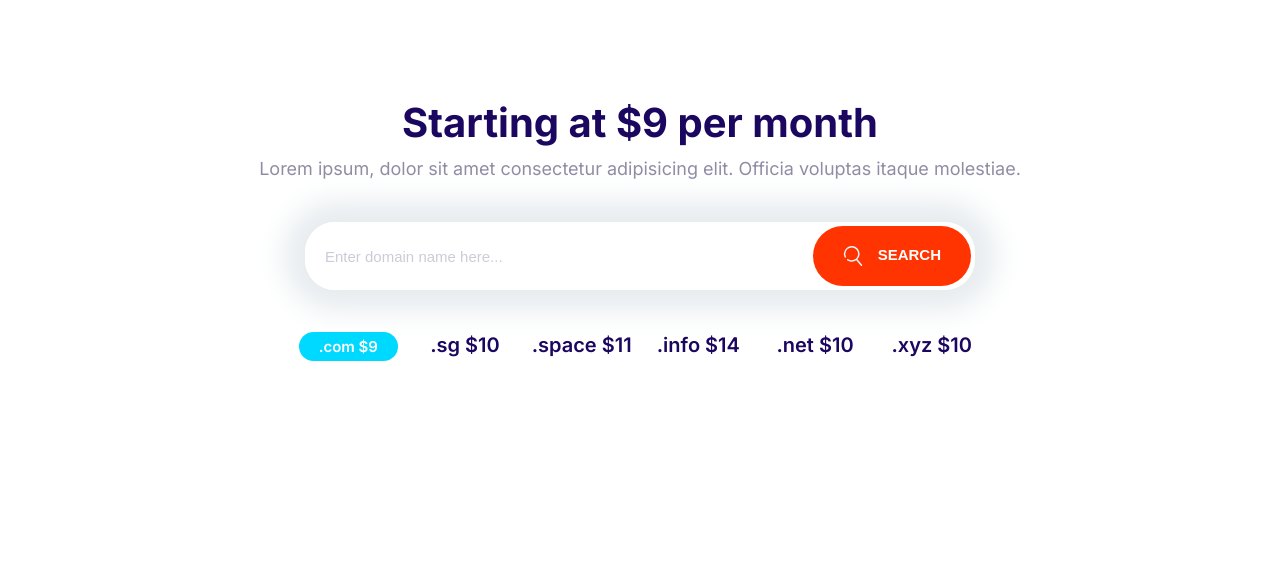
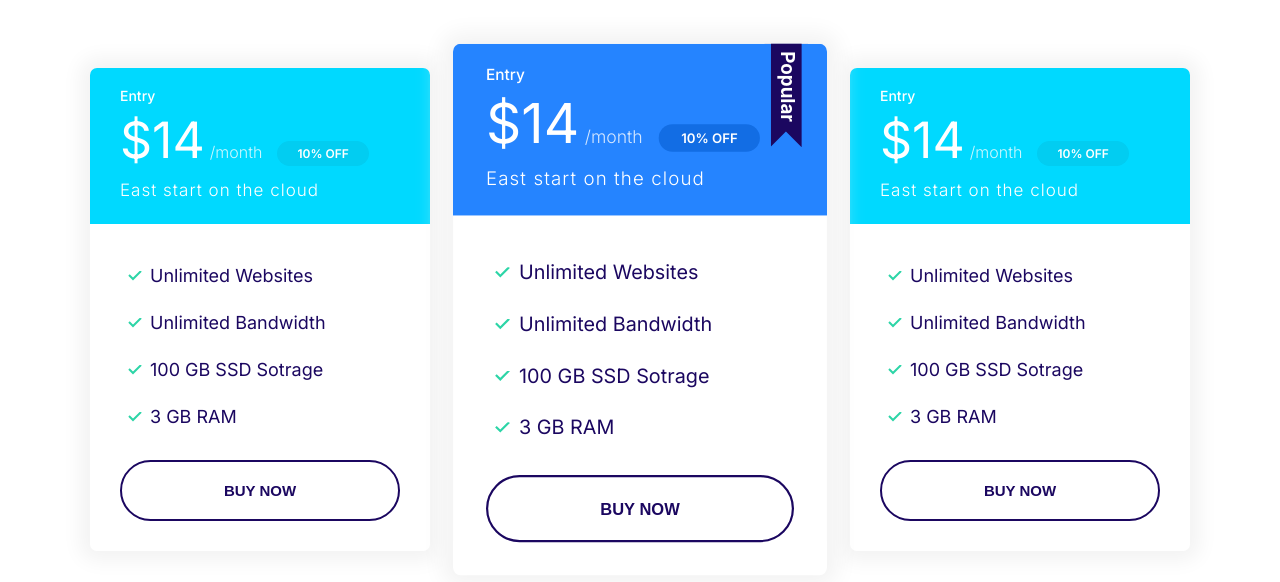
Before and after one commit to Agilesh-s/cloudify, a plain HTML site: page index.html in a window 1280 px wide. Drawn offline with Linux system fonts and the light colour scheme.

Commit message:
Created plans block

```diff
--- a/css/styles.css
+++ b/css/styles.css
@@ -328,7 +328,19 @@ a{
     color: #fff;
 }
 
+.card--primary .badge--primary{
+    background: #126de4;
+}
+
+.card--secondary .badge--secondary{
+    background: #02cdf1;
+}
+
 /* Plans */
+
+.plan{
+    transition: transform .2s ease-out;
+}
 
 .plan__name {
     color: #fff;
@@ -359,6 +371,10 @@ a{
     margin-bottom: 2rem;
   }
 
+  .plan--popular{
+    transform: scale(1.1);
+  }
+
   .plan--popular .card__header {
     position: relative;
   }
@@ -370,6 +386,14 @@ a{
     position: absolute;
     top: -6px;
     right: 5%;
+  }
+
+  .plan:hover{
+    transform: scale(1.05);
+  }
+
+  .plan--popular:hover{
+    transform: scale(1.15);
   }
 
   @media screen and (min-width: 1024px) {
@@ -737,3 +761,14 @@ a{
         grid-template-columns: repeat(auto-fit, minmax(10rem ,1fr));
     }
 }
+
+/* Plans Block */
+
+.block-plans .grid{
+    gap: 8rem 4rem;
+}
+
+.block-plans .card{
+    max-width: 500px;
+    margin: 0 auto;
+}
--- a/index.html
+++ b/index.html
@@ -11,27 +11,69 @@
     <link rel="stylesheet" href="css/styles.css">
 </head>
 <body>
-    <section class="block container block-domain">
-        <header class="block__header">
-            <h2>Starting at $9 per month</h2>
-            <p>Lorem ipsum, dolor sit amet consectetur adipisicing elit. Officia voluptas itaque molestiae.</p>
-        </header>
-        <div class="input-group">
-            <input type="text" class="input" placeholder="Enter domain name here...">
-            <button class="btn btn--accent">
-            <svg class="icon icon--white">
-                <use xlink:href="images/sprite.svg#search"></use>
-            </svg>
-            Search</button>
+    <section class="block container block-plans">
+        <div class="grid grid--1x3">
+            <div class="plan">
+                <div class="card card--secondary">
+                  <header class="card__header">
+                    <h3 class="plan__name">Entry</h3>
+                    <span class="plan__price">$14</span>
+                    <span class="plan__billing-cycle">/month</span>
+                    <span class="badge badge--secondary badge--small">10% OFF</span>
+                    <span class="plan__description">East start on the cloud</span>
+                  </header>
+                  <div class="card__body">
+                    <ul class="list list--tick">
+                      <li class="list__item">Unlimited Websites</li>
+                      <li class="list__item">Unlimited Bandwidth</li>
+                      <li class="list__item">100 GB SSD Sotrage</li>
+                      <li class="list__item">3 GB RAM</li>
+                    </ul>
+                    <button class="btn btn--outline btn--block">Buy Now</button>
+                  </div>
+                </div>
+            </div>
+            <div class="plan plan--popular">
+                <div class="card card--primary">
+                  <header class="card__header">
+                    <h3 class="plan__name">Entry</h3>
+                    <span class="plan__price">$14</span>
+                    <span class="plan__billing-cycle">/month</span>
+                    <span class="badge badge--primary badge--small">10% OFF</span>
+                    <span class="plan__description">East start on the cloud</span>
+                  </header>
+                  <div class="card__body">
+                    <ul class="list list--tick">
+                      <li class="list__item">Unlimited Websites</li>
+                      <li class="list__item">Unlimited Bandwidth</li>
+                      <li class="list__item">100 GB SSD Sotrage</li>
+                      <li class="list__item">3 GB RAM</li>
+                    </ul>
+                    <button class="btn btn--outline btn--block">Buy Now</button>
+                  </div>
+                </div>
+            </div>
+            <div class="plan">
+                <div class="card card--secondary">
+                    <header class="card__header">
+                    <h3 class="plan__name">Entry</h3>
+                    <span class="plan__price">$14</span>
+                    <span class="plan__billing-cycle">/month</span>
+                    <span class="badge badge--secondary badge--small">10% OFF</span>
+                    <span class="plan__description">East start on the cloud</span>
+                    </header>
+                    <div class="card__body">
+                        <ul class="list list--tick">
+                            <li class="list__item">Unlimited Websites</li>
+                            <li class="list__item">Unlimited Bandwidth</li>
+                            <li class="list__item">100 GB SSD Sotrage</li>
+                            <li class="list__item">3 GB RAM</li>
+                        </ul>
+                    <button class="btn btn--outline btn--block">Buy Now</button>
+                    </div>
+                </div>
+            </div>
         </div>
-        <ul class="list block-domain__prices">
-            <li><span class="badge badge--secondary">.com $9</span></li>
-            <li>.sg $10</li>
-            <li>.space $11</li>
-            <li>.info $14</li>
-            <li>.net $10</li>
-            <li>.xyz $10</li>
-        </ul>
     </section>
     <script src="js/main.js"></script>
 </body>
```
Also changed, not shown: components/plans-block.html (added, +64 -0 lines).
